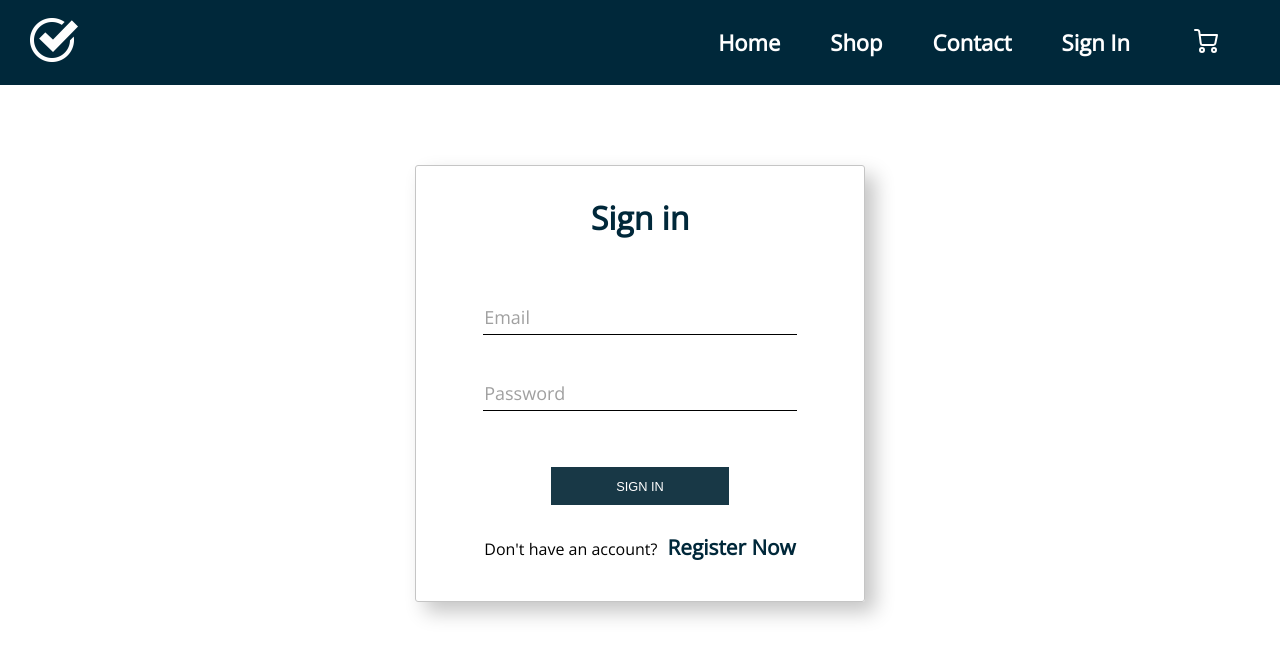
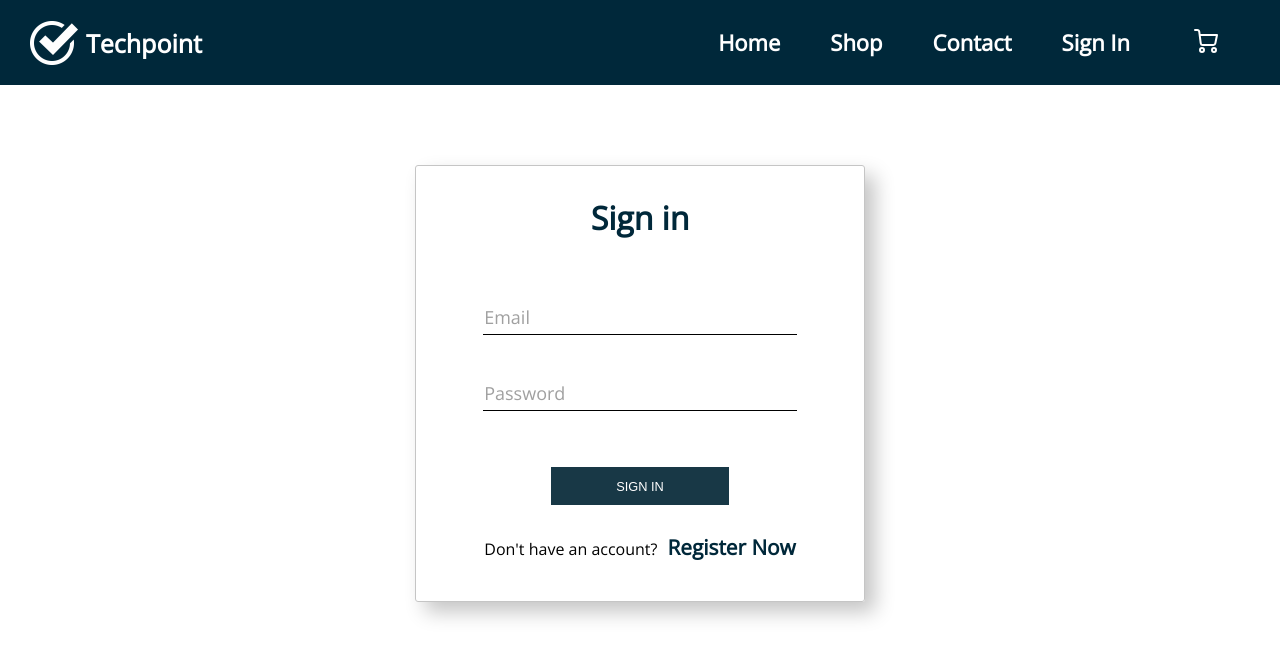
Before and after one commit to trung2012/techpoint, a React (Create React App) app in the folder client/: page /signin in a window 1280 px wide. Shown: the top 658 px of the page. Built offline with nearby package versions, Linux system fonts and the light colour scheme; no server answers.

Commit message:
add logo text

```diff
--- a/client/src/components/header.component.js
+++ b/client/src/components/header.component.js
@@ -19,6 +19,7 @@ const Header = ({ categories, currentUser, signOut, isDropdownHidden, toggleDrop
     <div className='header'>
       <Link to='/' className='logo-container'>
         <img className='logo' alt='logo' src={logo} />
+        <span>Techpoint</span>
       </Link>
       <div className='navigation-links'>
         <Link to='/' className='navigation-item home'>Home</Link>
--- a/client/src/components/header.styles.scss
+++ b/client/src/components/header.styles.scss
@@ -9,6 +9,19 @@
   width: 100vw;
   background: #00283a;
   margin-bottom: 8rem;
+
+  .logo-container {
+    display: flex;
+
+    span {
+      align-self: center;
+      font-size: 2.5rem;
+      font-weight: 700;
+      color: #fff;
+      cursor: pointer;
+      margin-left: .8rem;
+    }
+  }
 
   .logo {
     margin-left: 1rem;
@@ -113,6 +126,11 @@
     margin-bottom: 4rem;
     justify-content: space-between;
 
+    .logo-container {
+      span {
+        display: none;
+      }
+    }
     .logo {
       width: 3.5rem;
       margin-left: .3rem;
```
